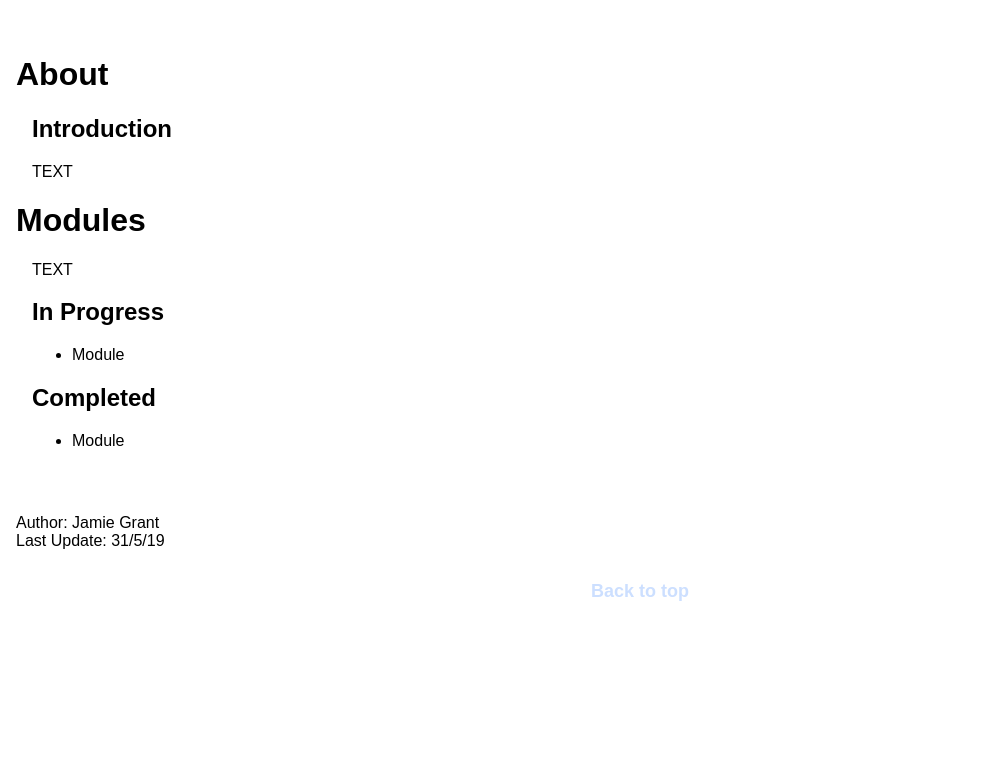
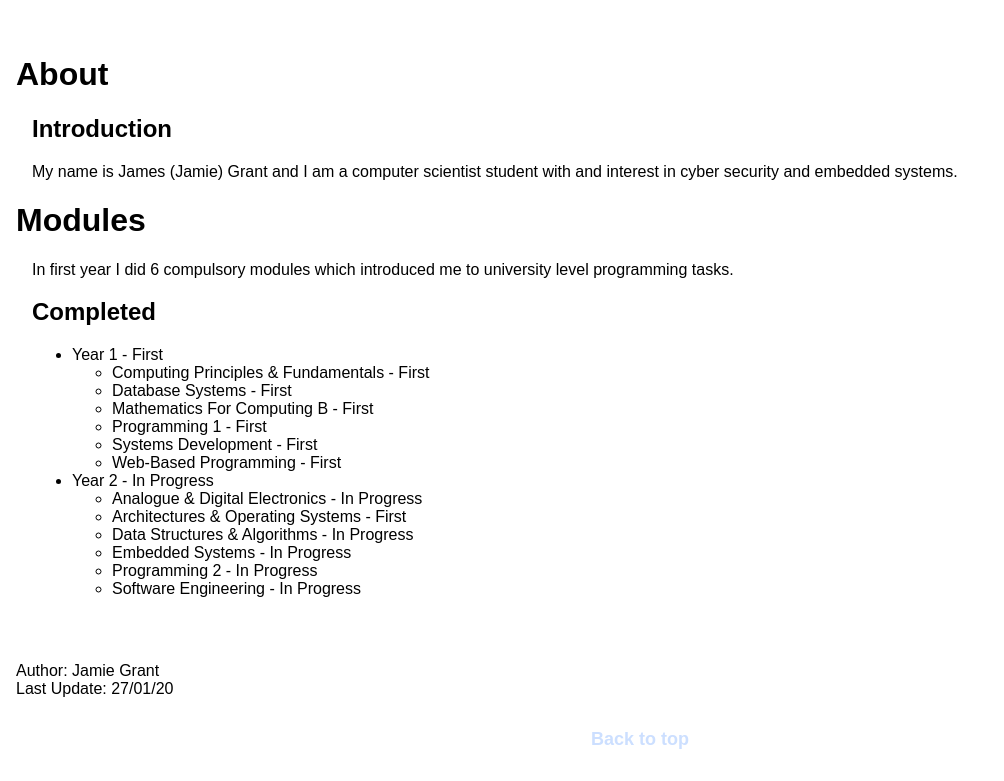
Before and after one commit to James-C-G/James-C-G.github.io, a plain HTML site: page index.html in a window 1280 px wide. Shown: the part 861-1642 px from the top of the page, without its empty margins (0-1004 px from the left). Before the commit the page ends 1494 px from the top, so only its background shows below. Drawn offline with Linux system fonts and the light colour scheme.

Commit message:
Additional Information
Added more information about myself and updated old information.

```diff
--- a/index.html
+++ b/index.html
@@ -15,10 +15,10 @@
 					<div id="intro">
 
 						<p style="font-size: xx-large">James Grant</p>
-						<h3><span style="color:rgb(85, 85, 85)">|</span> First-Year Computer Science Student <span style="color:rgb(85, 85, 85)">|</span></h3>
+						<h3><span style="color:rgb(255, 255, 255)">|</span> Second-Year Computer Science Student <span style="color:rgb(255, 255, 255)">|</span></h3>
 					</div>
 					<div id="introButton">
-						<a class="button" href="#about">site++</a>
+						<a class="button" href="#about">site++;</a>
 					</div>
 
 				</section>
@@ -30,28 +30,41 @@
 				<h1 id="about">About</h1>
 				<div class="textBloc">
 					<h2>Introduction</h2>
-					<p>TEXT</p>
+					<p>My name is James (Jamie) Grant and I am a computer scientist student with and interest in cyber security
+						and embedded systems.</p>
 				</div>
 				<h1>Modules</h1>
 				<div class="textBloc">
-					<p>TEXT</p>
-					<h2>In Progress</h2>
-					<ul>
-						<li>Module</li>
-					</ul>
+					<p>
+						In first year I did 6 compulsory modules which introduced me to university level programming tasks.
+					</p>
 					<h2>Completed</h2>
 					<ul>
-						<li>Module</li>
+						<li>Year 1 - First</li>
+						<ul>
+							<li>Computing Principles & Fundamentals - First</li>
+							<li>Database Systems - First</li>
+							<li>Mathematics For Computing B - First</li>
+							<li>Programming 1 - First</li>
+							<li>Systems Development - First</li>
+							<li>Web-Based Programming - First</li>
+						</ul>
+						<li>Year 2 - In Progress</li>
+						<ul>
+							<li>Analogue & Digital Electronics - In Progress</li>
+							<li>Architectures & Operating Systems - First</li>
+							<li>Data Structures & Algorithms - In Progress</li>
+							<li>Embedded Systems - In Progress</li>
+							<li>Programming 2 - In Progress</li>
+							<li>Software Engineering - In Progress</li>
+						</ul>
 					</ul>
 				</div>
-
-
 			</div>
-
 		</div>
 
 		<footer>
-			<p>Author: Jamie Grant <br> Last Update: 31/5/19</p>
+			<p>Author: Jamie Grant <br> Last Update: 27/01/20</p>
 			<a class="button" href="#top">Back to top</a>
 		</footer>
 
```
